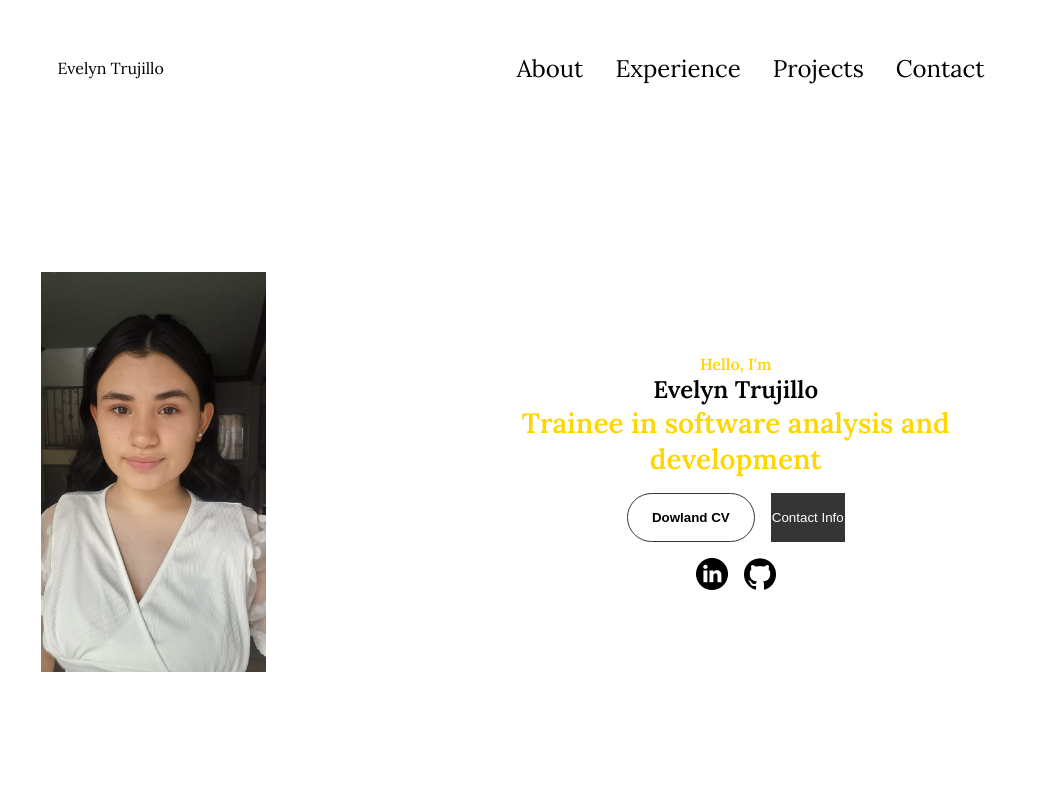
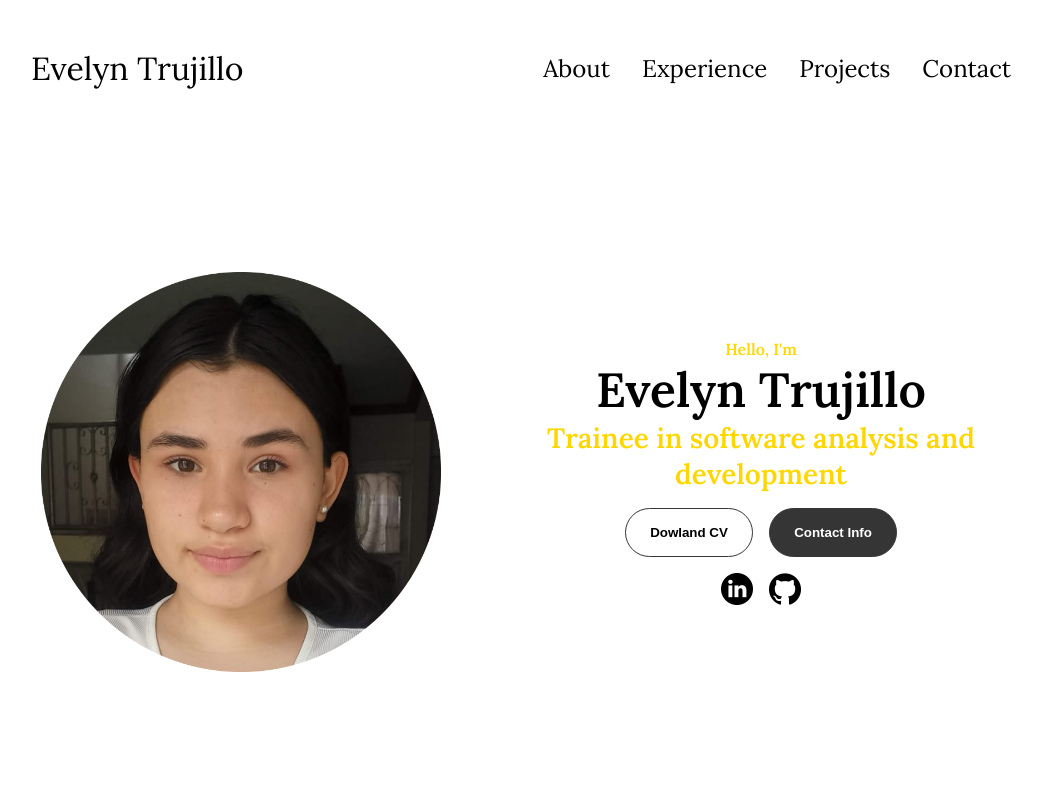
Before and after one commit to Jeeidy/Portafolio_EvelynTrujillo, a plain HTML site: page index.html in a window 1280 px wide. Shown: the top 800 px of the page, without its empty margins (119-1161 px from the left). Drawn offline with Linux system fonts and the light colour scheme.

Commit message:
Corrección de codigo de css

```diff
--- a/index.html
+++ b/index.html
@@ -40,11 +40,11 @@
 
         <section id="profile">
             <div class="section__pic-container">
-                <img src="./assets/ME.jpeg" alt=" Evelyn Trujillo profile picture" />
+                <img src="./assets/ME-fotor-2023112422347.png" alt=" Evelyn Trujillo profile picture" />
             </div>
             <div class="section__text">
                 <p class="section__text__p1">Hello, I'm</p>
-                <h1 class="tittle">Evelyn Trujillo</h1>
+                <h1 class="title">Evelyn Trujillo</h1>
                 <p class="section__text__p2">Trainee in software analysis and development</p>
                 <div class="btn-container">
                     <button
@@ -53,7 +53,7 @@
                         >
                     Dowland CV
                 </button>
-                <button class="btn-color-1" onclick="location.href=' ./#contact'">
+                <button class="btn btn-color-1" onclick="location.href=' ./#contact'">
                     Contact Info
                 </button>
                 </div>
--- a/style.css
+++ b/style.css
@@ -56,7 +56,7 @@ a:hover {
     text-decoration-color: rgb(181, 181, 181);
 }
 
-.log {
+.logo {
     font-size: 2rem;
 }
 
```
Also changed, not shown: assets/ME-fotor-2023112422347.png (added).
